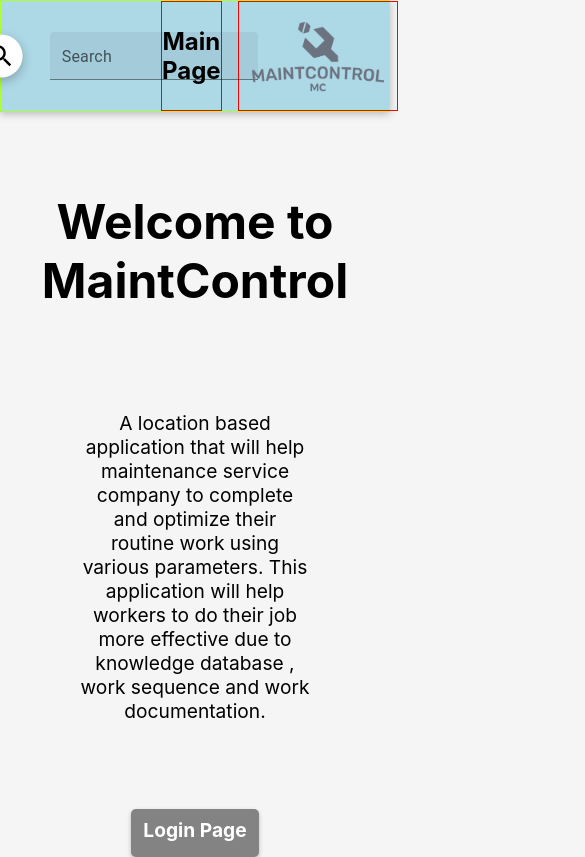
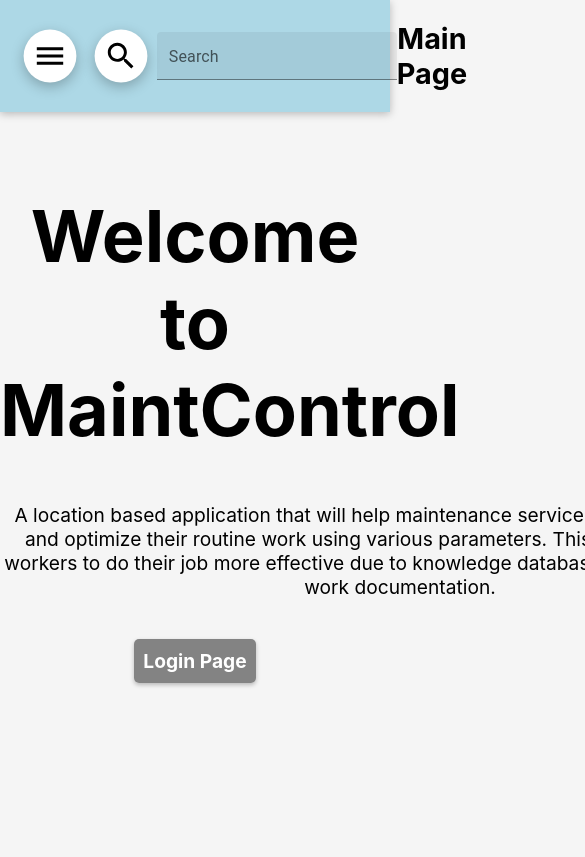
Before and after one commit to liorspidy/MaintControl, a React (Create React App) app: page / in a window 390 px wide. Shown: the top 857 px of the page, 585 px wide, since content can reach past the window. Built offline with nearby package versions, Linux system fonts and the light colour scheme.

Commit message:
Revert "added tts"
This reverts commit 6de1c0ac1296a3440bd2364bbecd470811e06398.

```diff
--- a/src/components/header/Header.css
+++ b/src/components/header/Header.css
@@ -1,48 +1,19 @@
 .header {
     display: flex;
+    justify-content: space-between;
     align-items: center;
     height: 7rem;
-    width: 100vw;
     background-color: lightblue;
     box-shadow: 0 2px 8px rgba(0, 0, 0, 0.25);
-    border: 1px solid greenyellow;
-}
-
-.pageName {
-    height: 100%;
-    flex-grow: 1;
-    font-size: 1.8rem;
-    font-weight: bold;
-    text-align: center;
-    display: flex;
-    justify-content: center;
-    align-items: center;
-    border: 1px solid red;
-}
-
-.logoBox,
-.buttonsContent {
-    display: flex;
-    justify-content: center;
-    align-items: center;
 }
 
 .logoBox {
-    max-width: 15rem;
+    width: 25rem;
     height: 100%;
     display: flex;
     justify-content: center;
     align-items: center;
     margin-left: 1rem;
-    border: 1px solid red;
-}
-
-.logoLink {
-    width: 15rem;
-    height: 100%;
-    display: flex;
-    justify-content: center;
-    align-items: center;
 }
 
 .logo {
@@ -51,41 +22,29 @@
     padding: 1rem;
 }
 
-
-@media (max-width: 990px) {
 .pageName {
-        font-size: 1.5rem;
-    }
-
-    .pageName {
-        flex-grow: 0.5;
-    }
-
-    .logoLink {
-        width: 10rem;
     height: 100%;
+    width: 50rem;
+    font-size: 1.8rem;
+    font-weight: bold;
+    text-align: center;
     display: flex;
     justify-content: center;
     align-items: center;
 }
 
-    .logoBox {
-        max-width: 10rem;
+.buttonsContent {
+    width: 25rem;
     height: 100%;
     display: flex;
-        justify-content: center;
+    justify-content: flex-start;
     align-items: center;
     margin-left: 1rem;
-        border: 1px solid red;
-    }
-
-    .buttonsContent {
-        width: 10rem;
 }
 
 .Icon {
     color: black;
-        scale: 1.2;
+    scale: 2.2;
     margin: 1.4rem;
     border-radius: 50%;
     box-shadow: 0 2px 6px rgba(0, 0, 0, 0.25);
@@ -95,43 +54,17 @@
 }
 
 .Icon:hover {
-        scale: 1.4;
-        background-color: rgb(239, 239, 239);
-        transition: 0.3s all;
-    }
-
-}
-
-
-.Icon {
-    color: black;
-    scale: 1.8;
-    margin: 1.4rem;
-    border-radius: 50%;
-    box-shadow: 0 2px 6px rgba(0, 0, 0, 0.25);
-    background-color: white;
-    padding: 0.25rem;
-    margin: 1.5rem;
-}
-
-.Icon:hover {
-    scale: 2;
+    scale: 2.4;
     background-color: rgb(239, 239, 239);
     transition: 0.3s all;
 }
 
 .searchBarContent {
     display: flex;
-    justify-content: flex-start;
+    justify-content: space-between;
     align-items: center;
-    width: 19rem;
 }
 
 .searchBar {
-    width: 13rem;
-    margin: 1rem;
+    width: 15rem;
 }
-
-.searchBarContainer {
-    margin: 0.8rem;
-}
--- a/src/components/header/Header.js
+++ b/src/components/header/Header.js
@@ -25,12 +25,11 @@
         <MenuIcon className="Icon" />
         <div className="searchBarContent">
           <SearchIcon
-            className="Icon"
+            className="Icon searchIcon"
             onClick={(event) =>
               event.currentTarget.nextSibling.firstChild.focus()
             }
           />
-          <div className="searchBarContainer">
           <TextField
             className="searchBar"
             id="outlined-basic"
@@ -40,10 +39,9 @@
           />
         </div>
       </div>
-      </div>
       <div className="pageName">{pageNameHandler(props.location)}</div>
       <div className="logoBox">
-        <Link to="/" className="logoLink">
+        <Link to="/">
           <img className="logo" src={Logo} alt="logo" />
         </Link>
       </div>
--- a/src/components/pages/main/Main.css
+++ b/src/components/pages/main/Main.css
@@ -13,28 +13,14 @@
     padding: 0.6rem;
 }
 
-.mainBox {
-    display: flex;
-    justify-content: center;
-    align-items: center;
-    flex-direction: column;
-    margin: 0 5rem;
-}
-
 .title {
     margin-top: 5rem;
     font-size: 4.5rem;
 }
 
-@media (max-width: 990px) {
-    .title {
-        font-size: 3rem;
-    }
-}
-
 .mainP {
     text-align: center;
-    max-width: 50rem;
+    width: 50rem;
     margin: 50px auto;
     font-size: 1.2rem;
 }
--- a/src/components/pages/main/Main.js
+++ b/src/components/pages/main/Main.js
@@ -3,7 +3,7 @@
 
 const Main = (props) => {
   return (
-    <div className="mainBox">
+    <div>
       <h1 className="title">Welcome to MaintControl</h1>
       <div className="mainP">
         <p>
```
Lines whose indentation alone changed are shown as unchanged.
